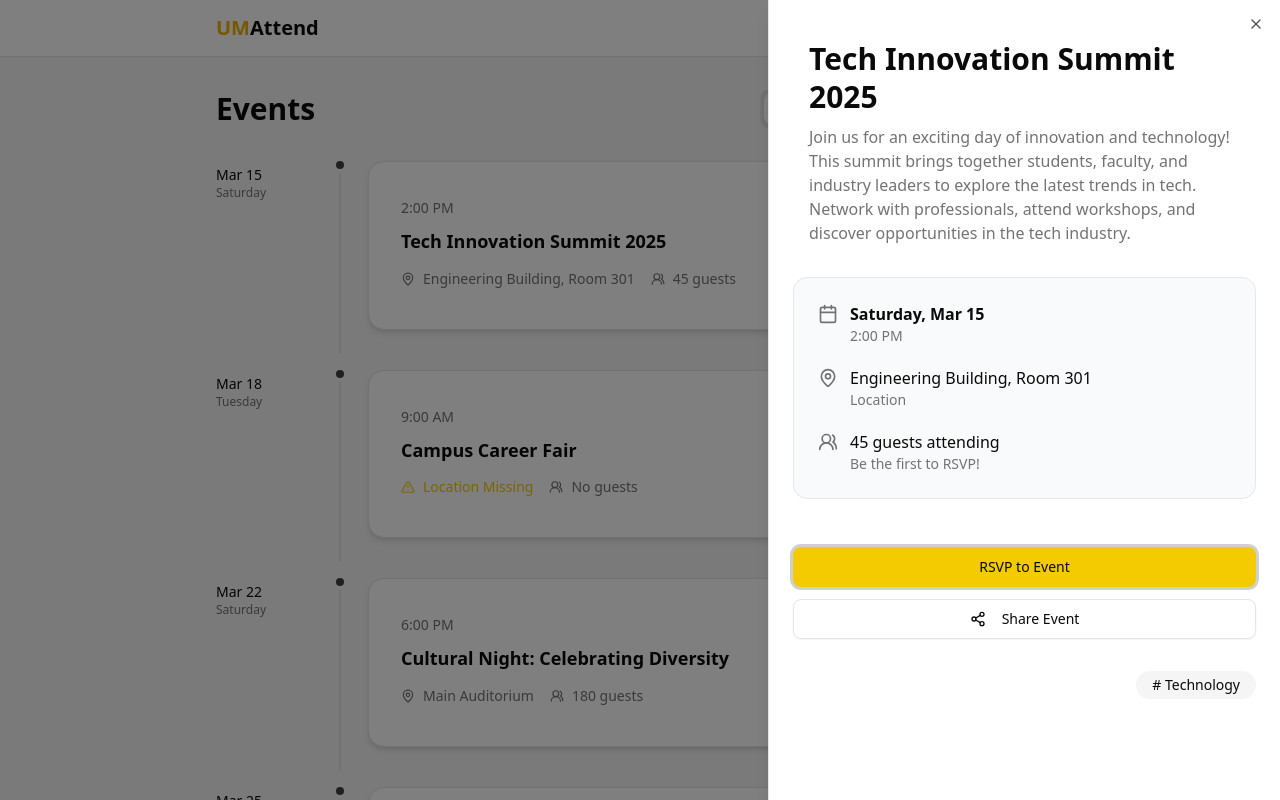
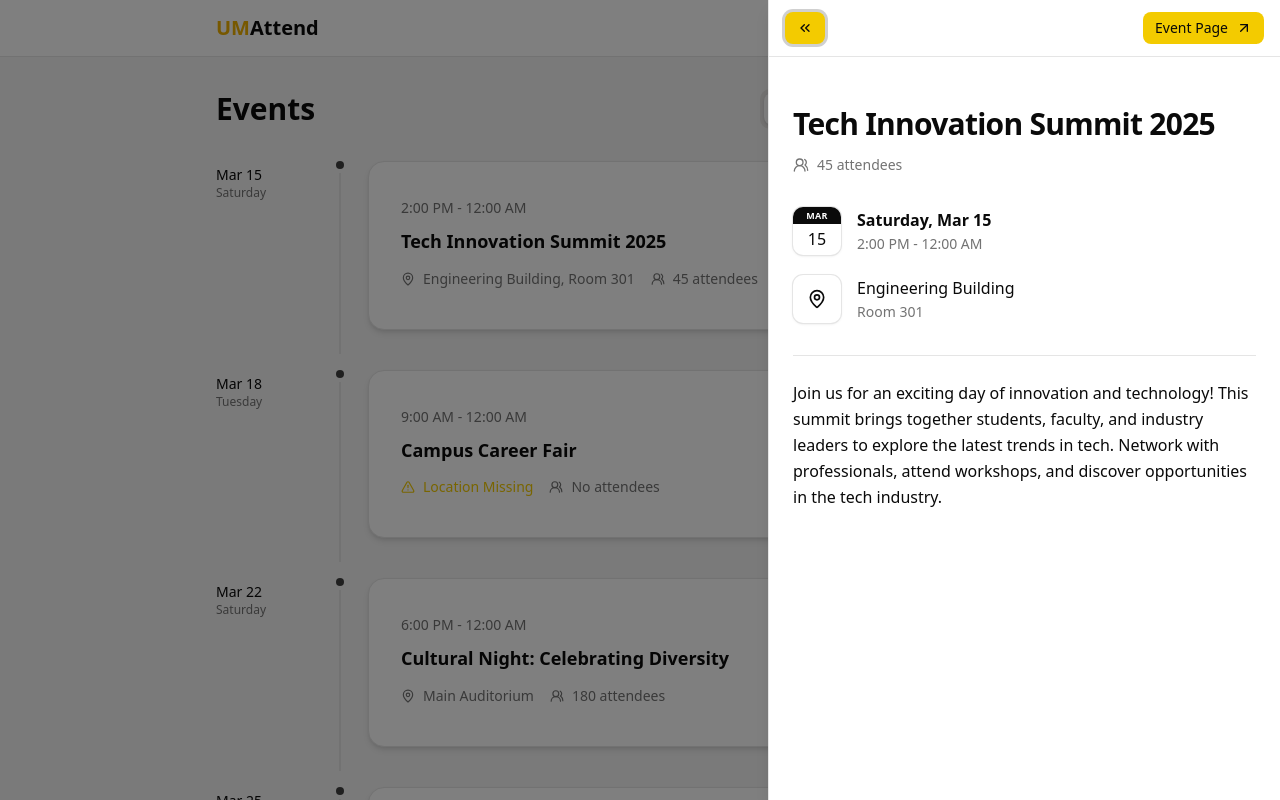
Before and after one commit to eddiegeeeeez/umattend-app, a Next.js app in the folder client/: page /events in a window 1280 px wide. Both pictures are taken after a click on the element 716 px from the left and 245 px from the top of the page. Shown: the top 800 px of the page. Built offline with nearby package versions, Linux system fonts and the light colour scheme.

Commit message:
refactor: update event time handling to use startTime and endTime across components

```diff
--- a/client/src/app/events/page.tsx
+++ b/client/src/app/events/page.tsx
@@ -48,7 +48,8 @@ export default function DashboardPage() {
               title={event.title}
               date={event.date}
               dayOfWeek={event.dayOfWeek}
-              time={event.time}
+              startTime={event.startTime}
+              endTime={event.endTime}
               location={event.location}
               hasLocation={event.hasLocation}
               attendees={event.attendees}
@@ -66,7 +67,7 @@ export default function DashboardPage() {
       </main>
 
       <Sheet open={isSheetOpen} onOpenChange={setIsSheetOpen}>
-        <SheetContent className="w-full overflow-y-auto sm:max-w-lg">
+        <SheetContent className="w-full overflow-y-auto sm:max-w-lg" hideClose>
           {selectedEvent && (
             <EventDetails
               title={selectedEvent.title}
@@ -74,7 +75,8 @@ export default function DashboardPage() {
               image={selectedEvent.image}
               dayOfWeek={selectedEvent.dayOfWeek}
               date={selectedEvent.date}
-              time={selectedEvent.time}
+              startTime={selectedEvent.startTime}
+              endTime={selectedEvent.endTime}
               hasLocation={selectedEvent.hasLocation}
               location={selectedEvent.location}
               attendees={selectedEvent.attendees}
@@ -85,6 +87,7 @@ export default function DashboardPage() {
               onShare={() => {
                 /* placeholder - share logic */
               }}
+              onClose={() => setIsSheetOpen(false)}
             />
           )}
         </SheetContent>
--- a/client/src/components/Navbar.tsx
+++ b/client/src/components/Navbar.tsx
@@ -51,7 +51,7 @@ const Navbar = () => {
         <div className="flex items-center gap-2 sm:gap-3">
           <nav className="hidden items-center gap-6 md:flex">
             <Link href="/events/new">
-              <Button size="sm" className="bg-primary hover:bg-primary/90 text-primary-foreground hidden cursor-pointer font-medium sm:flex">
+              <Button size="sm" className="bg-primary hover:bg-stone-800 hover:text-primary text-primary-foreground hidden cursor-pointer font-medium sm:flex">
                 Create Event
               </Button>
             </Link>
@@ -103,13 +103,15 @@ const Navbar = () => {
               <span className="text-muted-foreground text-sm">{formatTime(now)}</span>
             </div>
 
+            <Link href={"/events/new"}>
             <Button
-              className="bg-primary hover:bg-primary/90 text-primary-foreground w-full justify-start font-medium"
+              className="bg-primary hover:bg-stone-800 hover:text-primary text-primary-foreground w-full justify-start font-medium"
               onClick={() => setIsMobileMenuOpen(false)}
             >
               <Plus size={16} className="mr-2" />
               Create Event
             </Button>
+            </Link>
           </nav>
         </SheetContent>
       </Sheet>
--- a/client/src/components/event/event-content.tsx
+++ b/client/src/components/event/event-content.tsx
@@ -8,7 +8,8 @@ interface EventContentProps {
   title: string;
   date: string;
   dayOfWeek: string;
-  time: string;
+  startTime: string;
+  endTime: string;
   location?: string | null;
   hasLocation?: boolean;
   attendees?: number;
@@ -19,7 +20,18 @@ interface EventContentProps {
   onManageClick?: (e: React.MouseEvent) => void;
 }
 
-const EventContent = ({ title, date, dayOfWeek, time, location, hasLocation = false, attendees = 0, isLast = false, onCardClick }: EventContentProps) => {
+const EventContent = ({
+  title,
+  date,
+  dayOfWeek,
+  startTime,
+  endTime,
+  location,
+  hasLocation = false,
+  attendees = 0,
+  isLast = false,
+  onCardClick
+}: EventContentProps) => {
   return (
     <div className="flex gap-3 sm:gap-6">
       <div className="w-16 flex-shrink-0 pt-1 sm:w-24">
@@ -33,13 +45,13 @@ const EventContent = ({ title, date, dayOfWeek, time, location, hasLocation = fa
       </div>
 
       <Card
-        className="mb-4 flex flex-1 cursor-pointer rounded-2xl shadow-md transition-all duration-200 ease-in-out sm:mb-6 hover:shadow-xl hover:scale-[1.025] hover:bg-primary/10 focus-within:shadow-xl focus-within:scale-[1.025] focus-within:bg-primary/10"
+        className="hover:bg-primary/10 focus-within:bg-primary/10 mb-4 flex flex-1 cursor-pointer rounded-2xl shadow-md transition-all duration-200 ease-in-out focus-within:scale-[1.025] focus-within:shadow-xl hover:scale-[1.025] hover:shadow-xl sm:mb-6"
         onClick={onCardClick}
       >
         <CardContent className="flex h-full flex-col justify-between px-8 py-3">
           <div className="flex flex-1 flex-col justify-center gap-2">
             <div className="mb-1 flex items-center justify-between">
-              <span className="text-muted-foreground text-xs sm:text-sm">{time}</span>
+              <span className="text-muted-foreground text-xs sm:text-sm">{startTime} - {endTime}</span>
             </div>
             <h3 className="text-foreground mb-2 text-lg leading-tight font-semibold">{title}</h3>
             <div className="mb-1 flex flex-row gap-4">
@@ -56,7 +68,7 @@ const EventContent = ({ title, date, dayOfWeek, time, location, hasLocation = fa
               )}
               <div className="text-muted-foreground flex items-center gap-2 text-xs sm:text-sm">
                 <UsersRound size={14} />
-                <span>{attendees && attendees > 0 ? `${attendees} guests` : 'No guests'}</span>
+                <span>{attendees && attendees > 0 ? `${attendees} attendees` : 'No attendees'}</span>
               </div>
             </div>
           </div>
--- a/client/src/components/event/event-details.tsx
+++ b/client/src/components/event/event-details.tsx
@@ -1,5 +1,5 @@
 import React from 'react';
-import { Calendar, MapPin, UsersRound, AlertTriangle, Share2 } from 'lucide-react';
+import { Calendar, MapPin, UsersRound, AlertTriangle, Share2, ArrowUpRight, ChevronsLeft } from 'lucide-react';
 import { type StaticImageData } from 'next/image';
 import { Button } from '../ui/button';
 import { SheetHeader, SheetTitle, SheetDescription } from '../ui/sheet';
@@ -10,13 +10,15 @@ interface EventDetailsProps {
   image?: string | StaticImageData;
   dayOfWeek?: string;
   date?: string;
-  time?: string;
+  startTime?: string;
+  endTime?: string;
   hasLocation?: boolean;
   location?: string | null;
   attendees?: number;
   category?: string;
   onRSVP?: () => void;
   onShare?: () => void;
+  onClose?: () => void;
 }
 
 const EventDetails = ({
@@ -24,66 +26,89 @@ const EventDetails = ({
   description,
   dayOfWeek,
   date,
-  time,
+  startTime,
+  endTime,
   hasLocation = false,
   location,
   attendees = 0,
   category,
   onRSVP,
-  onShare
+  onShare,
+  onClose
 }: EventDetailsProps) => {
   return (
-    <div className="space-y-8 px-0 py-6 sm:px-6">
-      <SheetHeader className="mb-2">
-        <SheetTitle className="mb-1 text-3xl leading-tight font-bold">{title}</SheetTitle>
-        {description && <SheetDescription className="text-muted-foreground mb-2 text-base">{description}</SheetDescription>}
+    <div className="space-y-8">
+      <SheetHeader className="border-border border-b">
+        <div className="flex items-center justify-between space-x-3">
+          <Button className="hover:text-primary !h-8 cursor-pointer !py-1 hover:bg-stone-800" onClick={onClose}>
+            <ChevronsLeft />
+          </Button>
+          <Button className="hover:text-primary !h-8 cursor-pointer !py-1 hover:bg-stone-800">
+            Event Page
+            <ArrowUpRight />
+          </Button>
+        </div>
       </SheetHeader>
 
-      <div className="flex flex-col gap-6">
-        <div className="flex flex-col gap-5 rounded-xl border border-gray-200 bg-gray-50 p-6">
-          <div className="flex items-start gap-3">
-            <Calendar className="text-muted-foreground mt-0.5 h-5 w-5" />
-            <div>
+      <div className="flex flex-col gap-8 px-6 py-4">
+        {/* Title and Guest Count */}
+        <div className="space-y-3">
+          <SheetTitle className="text-3xl leading-tight font-bold tracking-tight">{title}</SheetTitle>
+          <div className="flex items-center gap-2">
+            <UsersRound className="text-muted-foreground h-4 w-4" />
+            <span className="text-muted-foreground text-sm">{attendees > 0 ? `${attendees} attendees` : 'No attendees yet'}</span>
+          </div>
+        </div>
+
+        {/* Event Details */}
+        <div className="space-y-5">
+          {/* Date and Time */}
+          <div className="flex items-center gap-4">
+            <div className="bg-background ring-1 ring-border flex h-12 w-12 flex-shrink-0 flex-col overflow-hidden rounded-lg shadow-sm">
+              <div className="bg-foreground flex items-center justify-center py-0.5">
+                <span className="text-background text-[9px] font-bold uppercase tracking-wide">{date?.split(',')[0]?.slice(0, 3) || 'APR'}</span>
+              </div>
+              <div className="flex flex-1 items-center justify-center">
+                <span className="text-foreground text-base font-medium leading-none">{date?.split(' ')[1] || '5'}</span>
+              </div>
+            </div>
+            <div className="flex flex-col gap-0.5">
               <div className="text-foreground text-base font-semibold">
                 {dayOfWeek}, {date}
               </div>
-              <div className="text-muted-foreground text-sm">{time}</div>
+              <div className="text-muted-foreground text-sm">{startTime} - {endTime}</div>
             </div>
           </div>
+
+          {/* Location */}
           {hasLocation ? (
-            <div className="flex items-start gap-3">
-              <MapPin className="text-muted-foreground mt-0.5 h-5 w-5" />
-              <div>
-                <div className="text-foreground font-medium">{location}</div>
-                <div className="text-muted-foreground text-sm">Location</div>
+            <div className="flex items-center gap-4">
+              <div className="bg-background ring-1 ring-border flex h-12 w-12 flex-shrink-0 items-center justify-center rounded-lg shadow-sm">
+                <MapPin className="text-foreground h-5 w-5" strokeWidth={2} />
+              </div>
+              <div className="flex flex-col gap-0.5">
+                <div className="text-foreground text-base font-medium">{location?.split(',')[0] || location}</div>
+                <div className="text-muted-foreground text-sm">{location?.includes(',') ? location.split(',').slice(1).join(',').trim() : ''}</div>
               </div>
             </div>
           ) : (
-            <div className="flex items-start gap-3">
-              <AlertTriangle className="text-primary mt-0.5 h-5 w-5" />
-              <div className="text-primary font-medium">Location Missing</div>
+            <div className="flex items-center gap-4">
+              <div className="bg-primary/10 ring-1 ring-primary/20 flex h-12 w-12 flex-shrink-0 items-center justify-center rounded-lg">
+                <AlertTriangle className="text-primary h-5 w-5" strokeWidth={2} />
+              </div>
+              <div className="flex flex-col gap-0.5">
+                <div className="text-primary text-base font-semibold">Location Missing</div>
+                <div className="text-muted-foreground text-sm">No location provided</div>
+              </div>
             </div>
           )}
-          <div className="flex items-start gap-3">
-            <UsersRound className="text-muted-foreground mt-0.5 h-5 w-5" />
-            <div>
-              <div className="text-foreground font-medium">{attendees > 0 ? `${attendees} guests attending` : 'No guests yet'}</div>
-              <div className="text-muted-foreground text-sm">Be the first to RSVP!</div>
-            </div>
+        </div>
+
+        {description && (
+          <div className="border-border border-t pt-6">
+            <SheetDescription className="text-foreground text-base leading-relaxed">{description}</SheetDescription>
           </div>
-        </div>
-        <div className="space-y-3 pt-6">
-          <Button className="bg-primary hover:bg-primary/90 text-primary-foreground w-full cursor-pointer font-medium" size="lg" onClick={onRSVP}>
-            RSVP to Event
-          </Button>
-          <Button variant="outline" className="w-full cursor-pointer bg-transparent" size="lg" onClick={onShare}>
-            <Share2 className="mr-2 h-4 w-4" />
-            Share Event
-          </Button>
-        </div>
-        <div className="mt-2 flex justify-end">
-          <div className="bg-muted inline-flex items-center rounded-full px-4 py-1 text-sm font-medium"># {category}</div>
-        </div>
+        )}
       </div>
     </div>
   );
--- a/client/src/components/ui/button.tsx
+++ b/client/src/components/ui/button.tsx
@@ -4,7 +4,7 @@ import { Slot } from '@radix-ui/react-slot';
 import { cn } from '@/lib/utils';
 
 const buttonVariants = cva(
-  "inline-flex items-center justify-center gap-2 whitespace-nowrap rounded-md text-sm font-medium transition-all disabled:pointer-events-none disabled:opacity-50 [&_svg]:pointer-events-none [&_svg:not([class*='size-'])]:size-4 shrink-0 [&_svg]:shrink-0 outline-none focus-visible:border-ring focus-visible:ring-ring/50 focus-visible:ring-[3px] aria-invalid:ring-destructive/20 dark:aria-invalid:ring-destructive/40 aria-invalid:border-destructive",
+  "inline-flex items-center justify-center gap-2 whitespace-nowrap rounded-md text-sm font-medium transition-all ease-in-out disabled:pointer-events-none disabled:opacity-50 [&_svg]:pointer-events-none [&_svg:not([class*='size-'])]:size-4 shrink-0 [&_svg]:shrink-0 outline-none focus-visible:border-ring focus-visible:ring-ring/50 focus-visible:ring-[3px] aria-invalid:ring-destructive/20 dark:aria-invalid:ring-destructive/40 aria-invalid:border-destructive active:scale-95 active:opacity-90 motion-reduce:transition-none",
   {
     variants: {
       variant: {
--- a/client/src/components/ui/sheet.tsx
+++ b/client/src/components/ui/sheet.tsx
@@ -38,9 +38,11 @@ function SheetContent({
   className,
   children,
   side = 'right',
+  hideClose = false,
   ...props
 }: React.ComponentProps<typeof SheetPrimitive.Content> & {
   side?: 'top' | 'right' | 'bottom' | 'left';
+  hideClose?: boolean;
 }) {
   return (
     <SheetPortal>
@@ -59,17 +61,19 @@ function SheetContent({
         {...props}
       >
         {children}
-        <SheetPrimitive.Close className="ring-offset-background focus:ring-ring data-[state=open]:bg-secondary absolute top-4 right-4 rounded-xs opacity-70 transition-opacity hover:opacity-100 focus:ring-2 focus:ring-offset-2 focus:outline-hidden disabled:pointer-events-none">
-          <XIcon className="size-4" />
-          <span className="sr-only">Close</span>
-        </SheetPrimitive.Close>
+        {!hideClose && (
+          <SheetPrimitive.Close className="ring-offset-background focus:ring-ring data-[state=open]:bg-secondary absolute top-4 right-4 rounded-xs opacity-70 transition-opacity hover:opacity-100 focus:ring-2 focus:ring-offset-2 focus:outline-hidden disabled:pointer-events-none">
+            <XIcon className="size-4" />
+            <span className="sr-only">Close</span>
+          </SheetPrimitive.Close>
+        )}
       </SheetPrimitive.Content>
     </SheetPortal>
   );
 }
 
 function SheetHeader({ className, ...props }: React.ComponentProps<'div'>) {
-  return <div data-slot="sheet-header" className={cn('flex flex-col gap-1.5 p-4', className)} {...props} />;
+  return <div data-slot="sheet-header" className={cn('flex flex-col gap-1.5 px-4 py-3', className)} {...props} />;
 }
 
 function SheetFooter({ className, ...props }: React.ComponentProps<'div'>) {
--- a/client/src/constants/index.ts
+++ b/client/src/constants/index.ts
@@ -11,7 +11,8 @@ export const events = [
     title: 'Tech Innovation Summit 2025',
     date: 'Mar 15',
     dayOfWeek: 'Saturday',
-    time: '2:00 PM',
+    startTime: '2:00 PM',
+    endTime: '12:00 AM',
     location: 'Engineering Building, Room 301',
     category: 'Technology',
     attendees: 45,
@@ -25,7 +26,8 @@ export const events = [
     title: 'Campus Career Fair',
     date: 'Mar 18',
     dayOfWeek: 'Tuesday',
-    time: '9:00 AM',
+    startTime: '9:00 AM',
+    endTime: '12:00 AM',
     location: null,
     category: 'Career',
     attendees: 0,
@@ -39,7 +41,8 @@ export const events = [
     title: 'Cultural Night: Celebrating Diversity',
     date: 'Mar 22',
     dayOfWeek: 'Saturday',
-    time: '6:00 PM',
+    startTime: '6:00 PM',
+    endTime: '12:00 AM',
     location: 'Main Auditorium',
     category: 'Cultural',
     attendees: 180,
@@ -53,7 +56,8 @@ export const events = [
     title: 'Startup Pitch Competition',
     date: 'Mar 25',
     dayOfWeek: 'Tuesday',
-    time: '1:00 PM',
+    startTime: '1:00 PM',
+    endTime: '12:00 AM',
     location: 'Business School, Hall A',
     category: 'Business',
     attendees: 67,
@@ -67,7 +71,8 @@ export const events = [
     title: 'Environmental Awareness Workshop',
     date: 'Mar 28',
     dayOfWeek: 'Friday',
-    time: '3:00 PM',
+    startTime: '3:00 PM',
+    endTime: '12:00 AM',
     location: null,
     category: 'Workshop',
     attendees: 0,
@@ -79,9 +84,10 @@ export const events = [
   {
     id: 6,
     title: 'Music Festival: Spring Vibes',
-    date: 'Apr 2',
+    date: 'Jun 2',
     dayOfWeek: 'Wednesday',
-    time: '5:00 PM',
+    startTime: '5:00 PM',
+    endTime: '12:00 AM',
     location: 'Campus Grounds',
     category: 'Entertainment',
     attendees: 450,
@@ -99,7 +105,8 @@ export const pastEvents = [
     title: 'Winter Hackathon 2024',
     date: 'Feb 10',
     dayOfWeek: 'Saturday',
-    time: '9:00 AM',
+    startTime: '9:00 AM',
+    endTime: '12:00 AM',
     location: 'Computer Science Building',
     category: 'Technology',
     attendees: 120,
@@ -113,7 +120,8 @@ export const pastEvents = [
     title: 'Alumni Networking Night',
     date: 'Jan 28',
     dayOfWeek: 'Sunday',
-    time: '6:00 PM',
+    startTime: '6:00 PM',
+    endTime: '12:00 AM',
     location: 'Grand Hall',
     category: 'Career',
     attendees: 85,
@@ -127,7 +135,8 @@ export const pastEvents = [
     title: 'New Year Celebration',
     date: 'Jan 1',
     dayOfWeek: 'Monday',
-    time: '8:00 PM',
+    startTime: '8:00 PM',
+    endTime: '12:00 AM',
     location: 'Campus Grounds',
     category: 'Entertainment',
     attendees: 500,
```
Also changed, not shown: client/src/app/events/past/page.tsx (+6 -3 lines).
